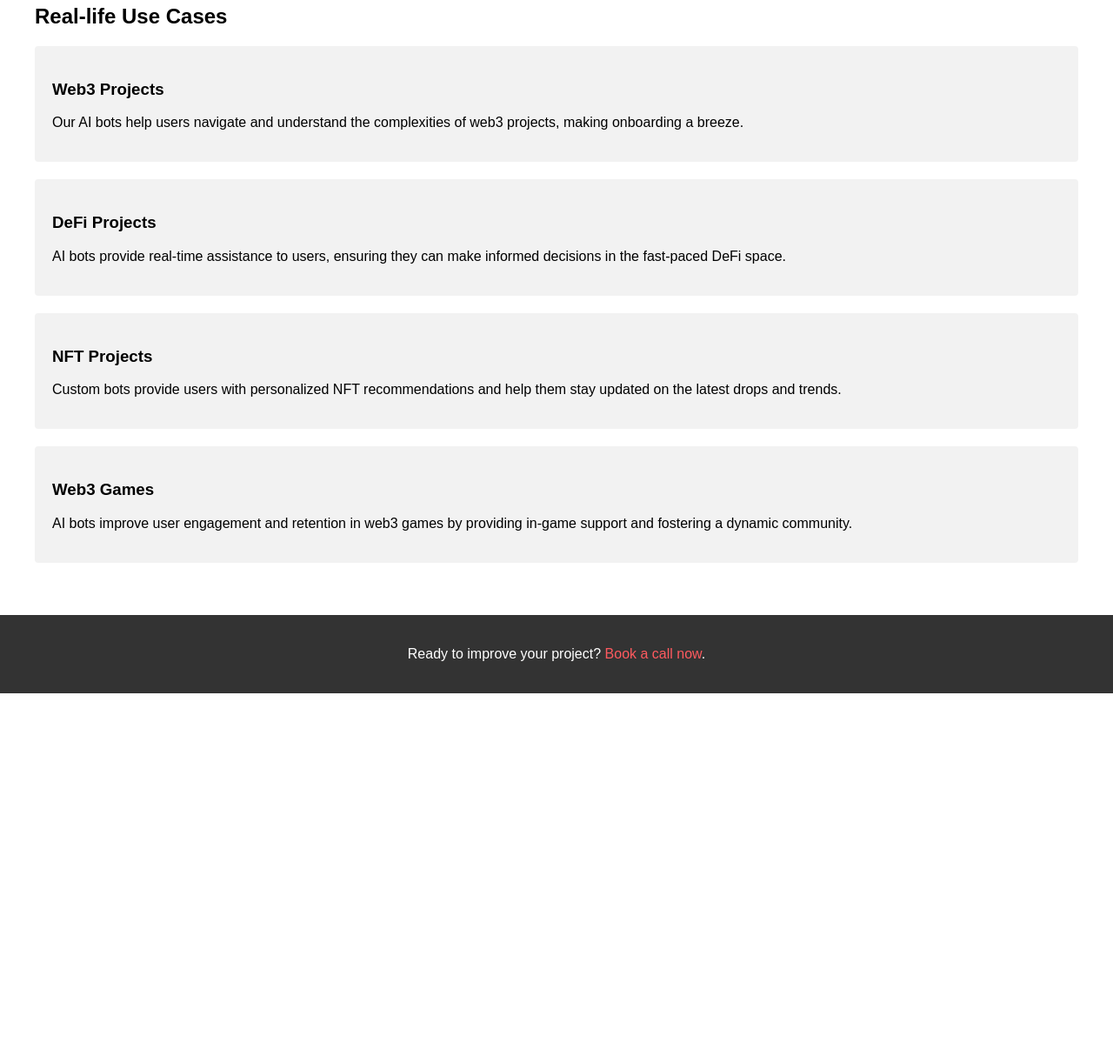
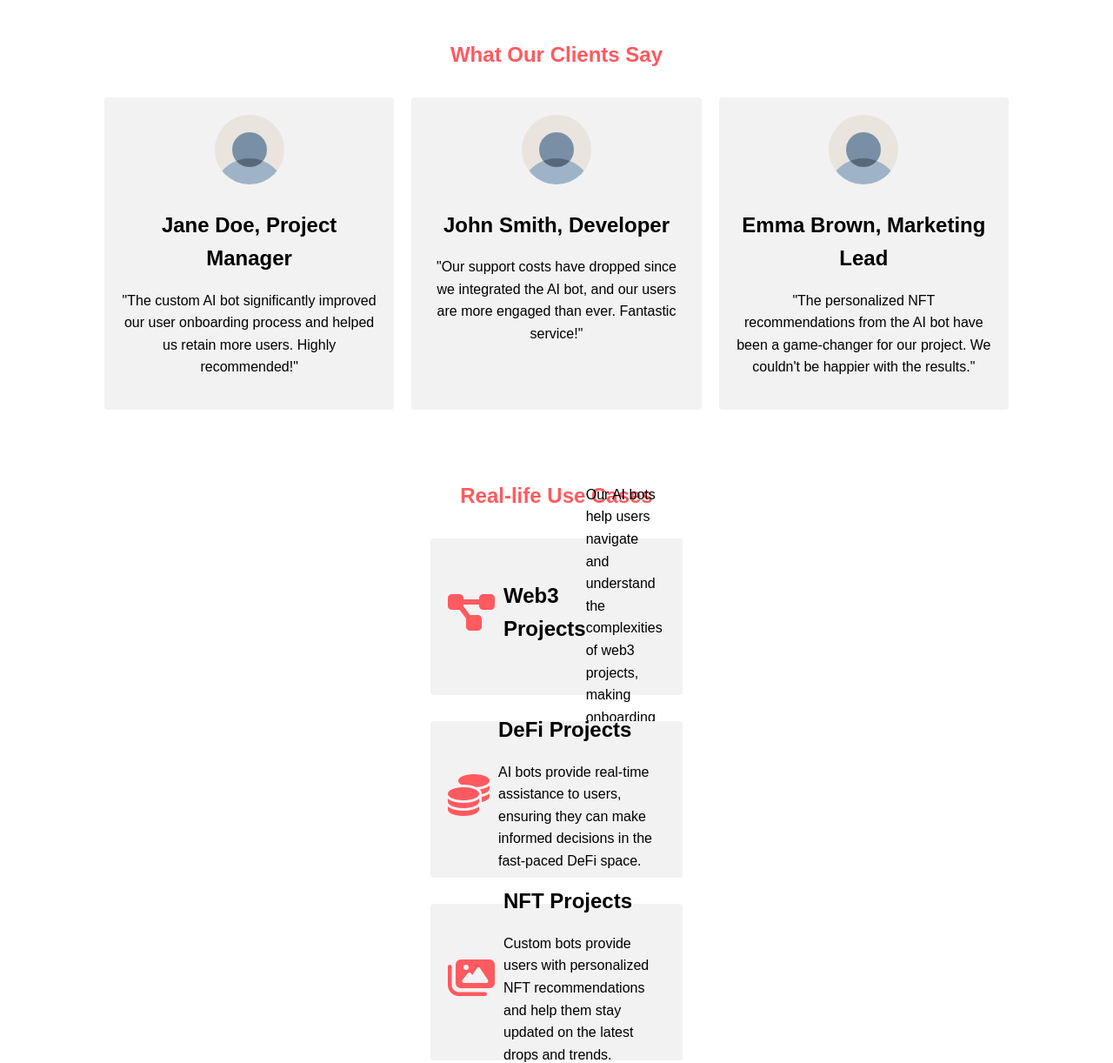
Before and after one commit to ElimDroflem/hdao-landing-page-GPT-test, a plain HTML site: page index.html in a window 1280 px wide. Shown: the part 900-2122 px from the top of the page at 87% size. Before the commit the page ends 1697 px from the top, so only its background shows below. Drawn offline with Linux system fonts and the light colour scheme; a script that the page names is missing.

Commit message:
Add files via upload

```diff
--- a/index.html
+++ b/index.html
@@ -3,6 +3,13 @@
   <head>
     <meta charset="UTF-8" />
     <meta name="viewport" content="width=device-width, initial-scale=1.0" />
+    <link
+      rel="stylesheet"
+      href="https://cdnjs.cloudflare.com/ajax/libs/font-awesome/6.4.0/css/all.min.css"
+      integrity="sha512-iecdLmaskl7CVkqkXNQ/ZH/XLlvWZOJyj7Yy7tcenmpD1ypASozpmT/E0iPtmFIB46ZmdtAc9eNBvH0H/ZpiBw=="
+      crossorigin="anonymous"
+      referrerpolicy="no-referrer"
+    />
     <title>Custom AI Bot</title>
     <link rel="stylesheet" href="style.css" />
   </head>
@@ -12,7 +19,9 @@
     </header>
 
     <section id="intro">
-      <h2>Improve Your Project with a Custom AI Bot</h2>
+      <h2>
+        <i class="fas fa-rocket"></i> Improve Your Project with a Custom AI Bot
+      </h2>
       <p>
         Enhance user onboarding, increase engagement, and streamline support by
         integrating a custom AI bot into your project.
@@ -23,57 +32,121 @@
     <section id="benefits">
       <h2>Key Benefits</h2>
       <div class="benefit">
+        <i class="fas fa-money-bill-wave benefit-icon"></i>
+        <div>
           <h3>Cost Savings</h3>
           <p>
             Reduce support costs and improve efficiency with an AI-powered
             assistant.
           </p>
         </div>
+      </div>
       <div class="benefit">
+        <i class="fas fa-chart-line benefit-icon"></i>
+        <div>
           <h3>Higher Engagement</h3>
           <p>
             Keep users engaged and informed with personalized, real-time
             assistance.
           </p>
         </div>
+      </div>
       <div class="benefit">
+        <i class="fas fa-users-cog benefit-icon"></i>
+        <div>
           <h3>Improved Onboarding</h3>
           <p>
             Guide new users through the onboarding process, ensuring a smooth
             introduction to your project.
           </p>
         </div>
+      </div>
+    </section>
+
+    <section id="testimonials">
+      <h2>What Our Clients Say</h2>
+      <div class="testimonial-container">
+        <div class="testimonial">
+          <img
+            src="images/linkedin.png"
+            alt="Client 1"
+            class="testimonial-image"
+          />
+          <h3>Jane Doe, Project Manager</h3>
+          <p>
+            "The custom AI bot significantly improved our user onboarding
+            process and helped us retain more users. Highly recommended!"
+          </p>
+        </div>
+        <div class="testimonial">
+          <img
+            src="images/linkedin.png"
+            alt="Client 2"
+            class="testimonial-image"
+          />
+          <h3>John Smith, Developer</h3>
+          <p>
+            "Our support costs have dropped since we integrated the AI bot, and
+            our users are more engaged than ever. Fantastic service!"
+          </p>
+        </div>
+        <div class="testimonial">
+          <img
+            src="images/linkedin.png"
+            alt="Client 3"
+            class="testimonial-image"
+          />
+          <h3>Emma Brown, Marketing Lead</h3>
+          <p>
+            "The personalized NFT recommendations from the AI bot have been a
+            game-changer for our project. We couldn't be happier with the
+            results."
+          </p>
+        </div>
+      </div>
     </section>
 
     <section id="useCases">
       <h2>Real-life Use Cases</h2>
+      <div class="useCase-container">
         <div class="useCase">
+          <i class="fas fa-project-diagram useCase-icon"></i>
           <h3>Web3 Projects</h3>
           <p>
             Our AI bots help users navigate and understand the complexities of
             web3 projects, making onboarding a breeze.
           </p>
         </div>
+      </div>
       <div class="useCase">
+        <i class="fas fa-coins useCase-icon"></i>
+        <div>
           <h3>DeFi Projects</h3>
           <p>
-          AI bots provide real-time assistance to users, ensuring they can make
-          informed decisions in the fast-paced DeFi space.
+            AI bots provide real-time assistance to users, ensuring they can
+            make informed decisions in the fast-paced DeFi space.
           </p>
         </div>
+      </div>
       <div class="useCase">
+        <i class="fas fa-images useCase-icon"></i>
+        <div>
           <h3>NFT Projects</h3>
           <p>
             Custom bots provide users with personalized NFT recommendations and
             help them stay updated on the latest drops and trends.
           </p>
         </div>
+      </div>
       <div class="useCase">
+        <i class="fas fa-gamepad useCase-icon"></i>
+        <div>
           <h3>Web3 Games</h3>
           <p>
             AI bots improve user engagement and retention in web3 games by
             providing in-game support and fostering a dynamic community.
           </p>
+        </div>
       </div>
     </section>
 
--- a/style.css
+++ b/style.css
@@ -2,15 +2,21 @@ body {
   font-family: Arial, sans-serif;
   margin: 0;
   padding: 0;
+  line-height: 1.6;
 }
 
 header {
-  background-color: #ff5a5f;
-  padding: 20px;
+  background-image: url("https://images.unsplash.com/photo-1580860749755-f49eb5509d55?ixlib=rb-4.0.3&ixid=MnwxMjA3fDB8MHxwaG90by1wYWdlfHx8fGVufDB8fHx8&auto=format&fit=crop&w=1548&q=80");
+  background-position: center;
+  background-repeat: no-repeat;
+  background-size: cover;
+  padding: 60px;
+  text-align: center;
 }
 
 header h1 {
   color: #fff;
+  font-size: 36px;
   margin: 0;
 }
 
@@ -19,7 +25,11 @@ section {
 }
 
 h2 {
+  color: #ff5a5f;
+  font-size: 24px;
+  margin-bottom: 30px;
   margin-top: 0;
+  text-align: center;
 }
 
 #bookCallBtn {
@@ -31,14 +41,102 @@ h2 {
   font-size: 16px;
   padding: 10px 20px;
   text-transform: uppercase;
+  margin-top: 20px;
 }
 
-.benefit,
-.useCase {
+#benefits {
+  display: grid;
+  grid-template-columns: repeat(auto-fit, minmax(250px, 1fr));
+  gap: 20px;
+}
+
+.benefit {
   background-color: #f2f2f2;
   border-radius: 4px;
   margin-bottom: 20px;
   padding: 20px;
+  display: flex;
+  align-items: center;
+}
+
+.benefit-icon {
+  color: #ff5a5f;
+  font-size: 48px;
+  margin-right: 20px; /* Restore the margin for the benefits icons */
+}
+
+.useCase {
+  background-color: #f2f2f2;
+  border-radius: 4px;
+  padding: 20px;
+  display: flex;
+  align-items: center;
+  justify-content: space-between; /* Add this line to align the icon and the text */
+  width: 100%;
+  max-width: 250px; /* Add this line to set a maximum width for the use cases */
+  height: 140px; /* Adjust the height to 40% of the current height */
+  margin-bottom: 30px;
+}
+
+.useCase-icon {
+  color: #ff5a5f;
+  font-size: 48px;
+  margin-bottom: 10px;
+  margin-right: 10px; /* Add this line to add space to the right of the icons */
+}
+
+#useCases {
+  display: flex;
+  flex-direction: column;
+  align-items: center;
+}
+
+.useCase-container {
+  display: flex;
+  justify-content: center;
+  flex-wrap: wrap;
+  gap: 20px;
+  width: 80%;
+  margin: 0 auto;
+}
+
+.useCase h3 {
+  margin: 0;
+  font-size: 24px;
+  margin-bottom: 10px;
+  text-align: left; /* Align the title to the left */
+}
+
+.useCase p {
+  text-align: left; /* Align the text to the left */
+}
+
+.useCase-icon {
+  color: #ff5a5f;
+  font-size: 48px;
+  margin-bottom: 10px;
+}
+
+h3 {
+  margin: 0;
+  font-size: 24px;
+  margin-bottom: 10px;
+}
+
+#intro {
+  text-align: center;
+  background-color: #f7f7f7;
+  padding: 60px 0;
+}
+
+#intro h2 {
+  margin-bottom: 20px;
+}
+
+#intro p {
+  font-size: 18px;
+  max-width: 800px;
+  margin: 0 auto 30px auto;
 }
 
 footer {
@@ -56,3 +154,31 @@ footer a {
 footer a:hover {
   text-decoration: underline;
 }
+
+#testimonials {
+  text-align: center;
+  padding: 40px;
+}
+
+.testimonial-container {
+  display: inline-grid;
+  grid-template-columns: repeat(auto-fit, minmax(250px, 1fr));
+  gap: 20px;
+}
+
+.testimonial {
+  background-color: #f2f2f2;
+  border-radius: 4px;
+  padding: 20px;
+}
+
+.testimonial-image {
+  border-radius: 50%;
+  height: 80px;
+  margin: 0 auto 20px;
+  width: 80px;
+}
+
+.testimonial h3 {
+  margin: 0 0 10px;
+}
```
Also changed, not shown: images/linkedin.png (added). Lines whose indentation alone changed are shown as unchanged.
